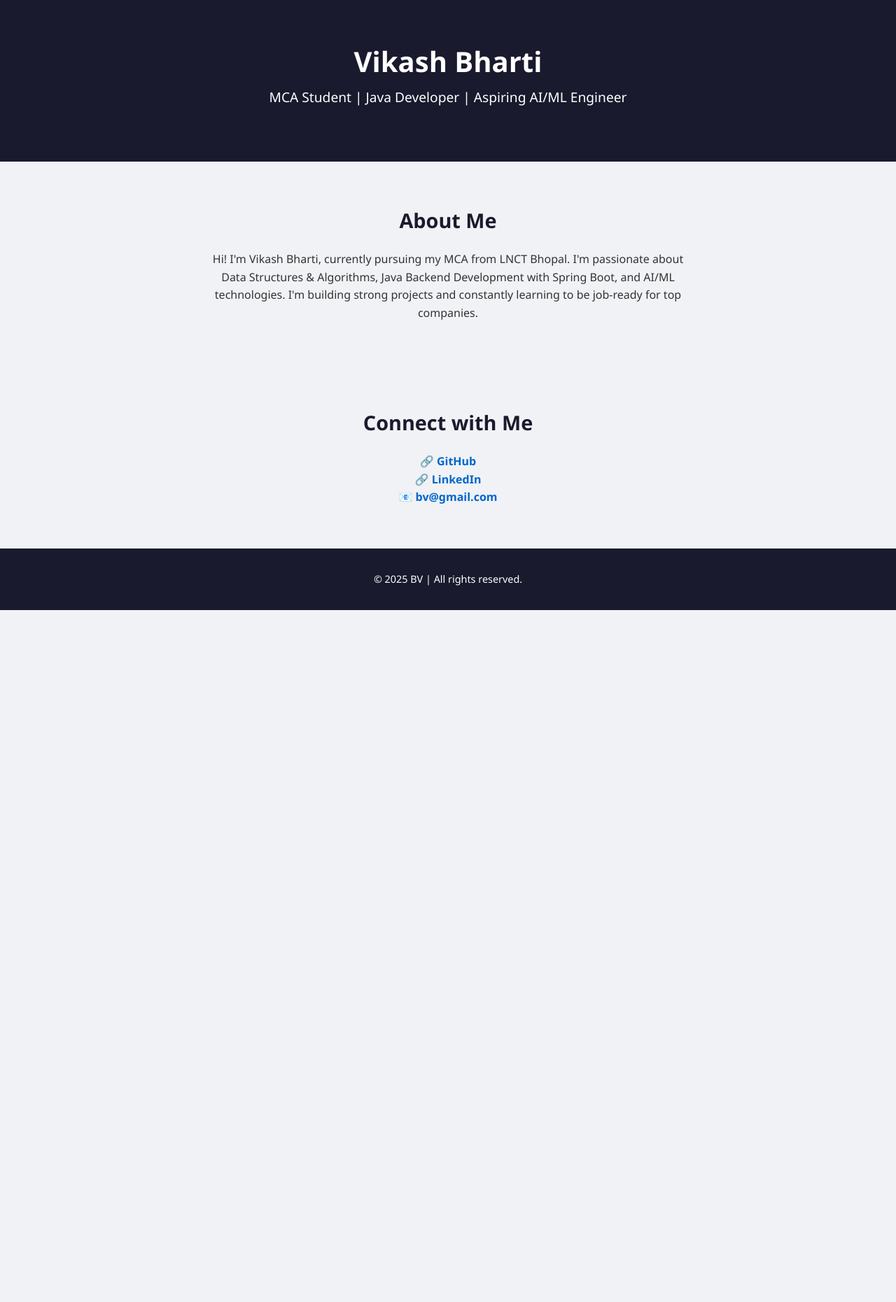
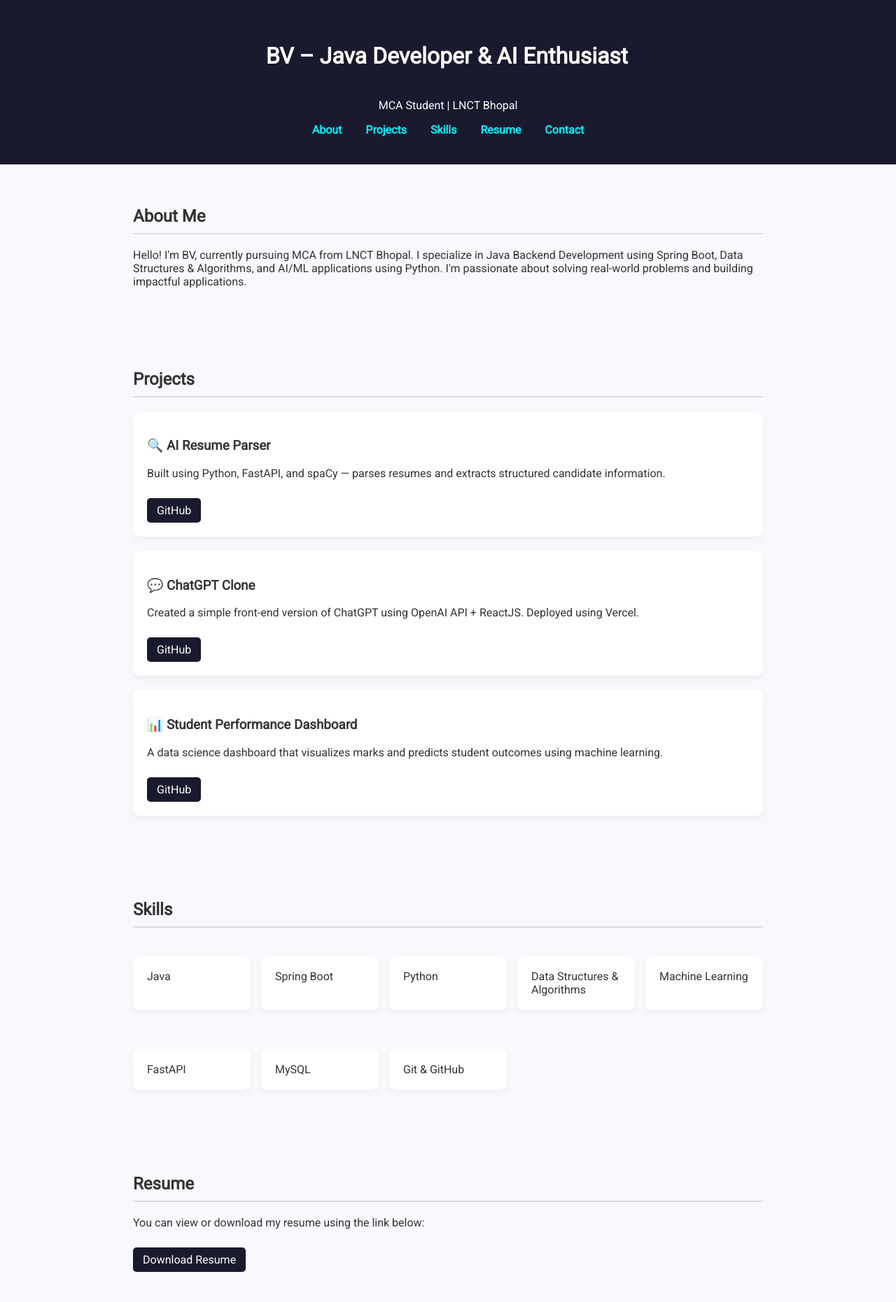
Before and after one commit to neuroCodexAI/neuroCodexAI.github.io, a plain HTML site: page index.html in a window 1280 px wide. Shown: the top 1861 px of the page at 70% size. Before the commit the page ends 872 px from the top, so only its background shows below. Drawn offline with Linux system fonts and the light colour scheme.

Commit message:
Update Portfolio

```diff
--- a/index.html
+++ b/index.html
@@ -4,94 +4,201 @@
 <head>
     <meta charset="UTF-8" />
     <meta name="viewport" content="width=device-width, initial-scale=1.0" />
-    <title>BV | MCA | Java & Data Science</title>
+    <title>BV | Java & AI Portfolio</title>
+    <link href="https://fonts.googleapis.com/css2?family=Roboto&display=swap" rel="stylesheet">
     <style>
         body {
-            font-family: 'Segoe UI', Tahoma, Geneva, Verdana, sans-serif;
+            font-family: 'Roboto', sans-serif;
             margin: 0;
-            padding: 0;
-            background-color: #f0f2f5;
+            background: #f7f9fc;
             color: #333;
-            text-align: center;
         }
 
-        header {
-            background-color: #1a1a2e;
+        header,
+        footer {
+            background: #1a1a2e;
             color: white;
-            padding: 60px 20px;
+            text-align: center;
+            padding: 40px 20px;
         }
 
-        header h1 {
-            margin: 0;
-            font-size: 2.5em;
-        }
-
-        header p {
-            font-size: 1.2em;
-            margin-top: 10px;
+        nav a {
+            margin: 0 15px;
+            color: #00f2ff;
+            text-decoration: none;
+            font-weight: bold;
         }
 
         section {
             padding: 40px 20px;
+            max-width: 900px;
+            margin: auto;
         }
 
-        section h2 {
-            font-size: 1.8em;
-            color: #1a1a2e;
+        h2 {
+            border-bottom: 2px solid #ddd;
+            padding-bottom: 10px;
         }
 
-        section p {
-            max-width: 700px;
-            margin: 20px auto;
-            line-height: 1.6;
+        .project,
+        .skill {
+            background: white;
+            margin: 20px 0;
+            padding: 20px;
+            border-radius: 10px;
+            box-shadow: 0 4px 10px rgba(0, 0, 0, 0.05);
         }
 
-        a {
+        a.btn {
+            display: inline-block;
+            margin-top: 10px;
+            padding: 8px 14px;
+            background: #1a1a2e;
+            color: white;
+            border-radius: 5px;
+            text-decoration: none;
+        }
+
+        .skills-grid {
+            display: grid;
+            grid-template-columns: repeat(auto-fit, minmax(150px, 1fr));
+            gap: 15px;
+        }
+
+        .contact a {
+            display: block;
+            margin: 10px 0;
             color: #0066cc;
-            text-decoration: none;
+        }
+
+        .typewriter {
+            display: inline-block;
+            overflow: hidden;
+            white-space: nowrap;
+            border-right: 3px solid #00f2ff;
+            animation: typing 3s steps(30, end), blink 0.75s step-end infinite;
             font-weight: bold;
         }
 
-        a:hover {
-            text-decoration: underline;
+        @keyframes typing {
+            from {
+                width: 0;
+            }
+
+            to {
+                width: 100%;
+            }
         }
 
-        footer {
+        @keyframes blink {
+            50% {
+                border-color: transparent;
+            }
+        }
+
+        form {
+            display: flex;
+            flex-direction: column;
+        }
+
+        form input,
+        form textarea {
+            padding: 10px;
+            margin: 10px 0;
+            border-radius: 5px;
+            border: 1px solid #ccc;
+        }
+
+        form button {
+            padding: 10px;
             background-color: #1a1a2e;
             color: white;
-            padding: 20px;
-            font-size: 0.9em;
+            border: none;
+            border-radius: 5px;
         }
     </style>
 </head>
 
 <body>
+
     <header>
-        <h1>Vikash Bharti</h1>
-        <p>MCA Student | Java Developer | Aspiring AI/ML Engineer</p>
+        <h1 class="typewriter">BV – Java Developer & AI Enthusiast</h1>
+        <p>MCA Student | LNCT Bhopal</p>
+        <nav>
+            <a href="#about">About</a>
+            <a href="#projects">Projects</a>
+            <a href="#skills">Skills</a>
+            <a href="#resume">Resume</a>
+            <a href="#contact">Contact</a>
+        </nav>
     </header>
 
-    <section>
+    <section id="about">
         <h2>About Me</h2>
         <p>
-            Hi! I'm Vikash Bharti, currently pursuing my MCA from LNCT Bhopal. I'm passionate about Data Structures &
-            Algorithms, Java Backend Development with Spring Boot, and AI/ML technologies. I'm building strong projects
-            and constantly learning to be job-ready for top companies.
+            Hello! I'm BV, currently pursuing MCA from LNCT Bhopal. I specialize in Java Backend Development using
+            Spring Boot, Data Structures & Algorithms, and AI/ML applications using Python. I'm passionate about solving
+            real-world problems and building impactful applications.
         </p>
     </section>
 
-    <section>
-        <h2>Connect with Me</h2>
-        <p>
-            🔗 <a href="https://github.com/neuroCodexAI" target="_blank">GitHub</a><br />
-            🔗 <a href="https://www.linkedin.com/in/bvikash363in/" target="_blank">LinkedIn</a><br />
-            📧 <a href="mailto:bvikash363@gmail.com">bv@gmail.com</a>
-        </p>
+    <section id="projects">
+        <h2>Projects</h2>
+        <div class="project">
+            <h3>🔍 AI Resume Parser</h3>
+            <p>Built using Python, FastAPI, and spaCy — parses resumes and extracts structured candidate information.
+            </p>
+            <a href="#" class="btn">GitHub</a>
+        </div>
+        <div class="project">
+            <h3>💬 ChatGPT Clone</h3>
+            <p>Created a simple front-end version of ChatGPT using OpenAI API + ReactJS. Deployed using Vercel.</p>
+            <a href="#" class="btn">GitHub</a>
+        </div>
+        <div class="project">
+            <h3>📊 Student Performance Dashboard</h3>
+            <p>A data science dashboard that visualizes marks and predicts student outcomes using machine learning.</p>
+            <a href="#" class="btn">GitHub</a>
+        </div>
+    </section>
+
+    <section id="skills">
+        <h2>Skills</h2>
+        <div class="skills-grid">
+            <div class="skill">Java</div>
+            <div class="skill">Spring Boot</div>
+            <div class="skill">Python</div>
+            <div class="skill">Data Structures & Algorithms</div>
+            <div class="skill">Machine Learning</div>
+            <div class="skill">FastAPI</div>
+            <div class="skill">MySQL</div>
+            <div class="skill">Git & GitHub</div>
+        </div>
+    </section>
+
+    <section id="resume">
+        <h2>Resume</h2>
+        <p>You can view or download my resume using the link below:</p>
+        <a href="https://your-resume-link.com" class="btn" target="_blank">Download Resume</a>
+    </section>
+
+    <section id="contact" class="contact">
+        <h2>Contact Me</h2>
+        <form action="https://formspree.io/f/YOUR-FORM-ID" method="POST">
+            <input type="text" name="name" placeholder="Your Name" required>
+            <input type="email" name="email" placeholder="Your Email" required>
+            <textarea name="message" rows="5" placeholder="Your Message" required></textarea>
+            <button type="submit">Send Message</button>
+        </form>
+        <a href="mailto:bv@gmail.com">📧 Email: bv@gmail.com</a>
+        <a href="https://github.com/neuroCodexAI" target="_blank">💻 GitHub</a>
+        <a href="https://www.linkedin.com/in/bvikash363in/" target="_blank">🔗 LinkedIn</a>
     </section>
 
     <footer>
-        <p>© 2025 BV | All rights reserved.</p>
+        <p>© 2025 BV | Built with ❤️ using HTML & CSS</p>
     </footer>
+
 </body>
 
 </html>
```
